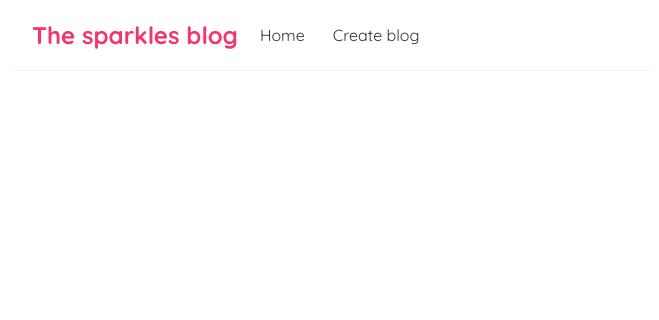
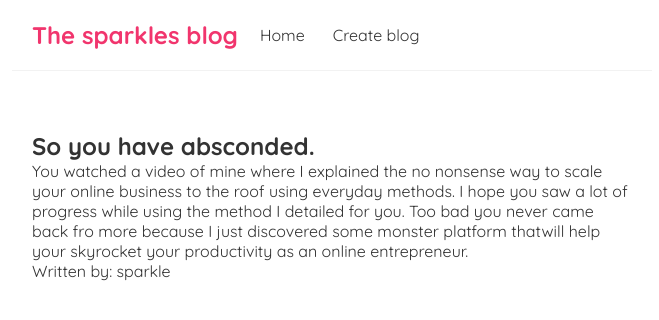
Before and after one commit to sparkle666/bloggy-react, a React (Create React App) app: page /blogs/1 in a window 1280 px wide. Shown: the top 320 px of the page, without its empty margins (308-967 px from the left). Built offline with nearby package versions, Linux system fonts and the light colour scheme; data requests are answered from the project's data file; the HTML template or start-up script is replaced by a standard one.

Commit message:
added a details page fetched from the api

```diff
--- a/src/App.js
+++ b/src/App.js
@@ -1,6 +1,8 @@
 import Navbar from './Navbar';
 import Home from './Home';
 import { BrowserRouter as Router, Route, Switch } from 'react-router-dom'
+import Create from './Create';
+import Details from './BlogDetails';
 
 function App() {
 
@@ -10,8 +12,14 @@ function App() {
         <Navbar />
         <div className="container">
           <Switch>
-            <Route path="/home">
+            <Route exact path="/">
               <Home />
+            </Route>
+            <Route path="/create">
+              <Create />
+            </Route>
+            <Route path="/blogs/:id">
+              <Details />
             </Route>
           </Switch>
         </div>
--- /dev/null
+++ b/src/BlogDetails.js
@@ -0,0 +1,21 @@
+import { useParams } from "react-router";
+import useFetch from "./useFetch";
+
+const Details = () =>{
+    const { id } = useParams() // react hook that enables the capturing of url paramaters
+    const {data: blog, isPending, err} = useFetch('http://localhost:8000/blogs/' + id)
+    return(
+        <div className="blog-details">
+            { blog && (
+                <article>
+                    <h1>{blog.title}</h1>
+                    <p>{blog.body}</p>
+                    <p> Written by: {blog.author}</p>
+                </article>
+            ) }
+            { err  && <div className="err"> { err } </div> }
+            { isPending && <div className="pending">Loading...</div> }
+        </div>
+    )
+}
+export default Details;
--- a/src/BlogList.js
+++ b/src/BlogList.js
@@ -1,3 +1,5 @@
+import { Link } from "react-router-dom";
+
 const BlogList = ({blogs, title}) => {
 
     return (
@@ -6,7 +8,9 @@ const BlogList = ({blogs, title}) => {
             <br />
             { blogs.map((blog) => (
                 <div className="blog-preview" key={blog.id}>
-                    <h2>{blog.title}</h2>
+                    <Link to={ `/blogs/${blog.id}` }>
+                        <h2>{blog.title}</h2>
+                    </Link>
                     <p>Written by: {blog.author}</p>
                 </div>
             )) }
--- /dev/null
+++ b/src/Create.js
@@ -0,0 +1,8 @@
+const Create = () => {
+    return(
+        <div className="create">
+            <h1>Create new blog</h1>
+        </div>
+    )
+}
+export default Create;
--- a/src/Navbar.js
+++ b/src/Navbar.js
@@ -1,10 +1,12 @@
+import { Link } from 'react-router-dom'
+
 const Navbar = () => { // A stateless functional component
     return (
         <nav className="navbar">
             <h1>The sparkles blog</h1>
             <div className="link-list">
-                <a href="/">Home</a>
-                <a href="/create">Create blog</a>
+                <Link to="/">Home</Link>
+                <Link to="/create">Create blog</Link>
             </div>
         </nav>
     )
--- a/src/index.css
+++ b/src/index.css
@@ -45,4 +45,8 @@
   font-size: 20px;
   color: #d8416e;
   margin-bottom: 10px;
+
 }
+.blog-preview{
+  margin-left: 10px;
+}
--- a/src/useFetch.js
+++ b/src/useFetch.js
@@ -6,8 +6,9 @@ const useFetch = (url) => {
     const [err, setErr] = useState(null)
 
     useEffect(() => {
+        const abortCont = new AbortController()
         setTimeout(() => { // add a a delay of 2 seconds before fetching data
-            fetch(url)
+            fetch(url, {signal: abortCont.signal })
             .then(res => {
                 if (!res.ok){
                     throw Error("Could not fetch data from url...")
@@ -22,10 +23,16 @@ const useFetch = (url) => {
             })
             .catch(err =>{
                 // console.log(err.message)
-                setErr(err.message)
-                setisPending(false) // stop the loading from showing
+                if (err.name === "AbortError"){
+                    console.log("Aborted fetch")
+                }else{
+                    setErr(err.message)
+                    setisPending(false)
+                }
+                 // stop the loading from showing
             })
-        }, 1000)
+        }, 0)
+        return () => abortCont.abort() //use this for clean up
     }, [url])
     return {data, isPending, err}
 }
```
